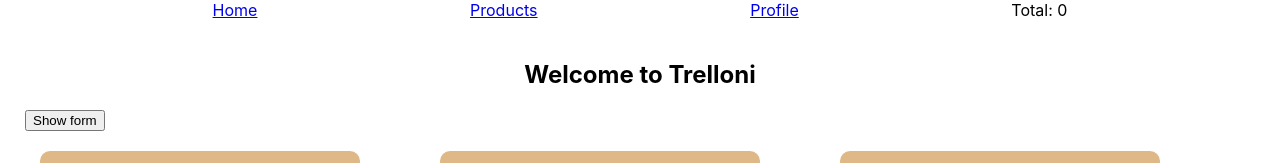
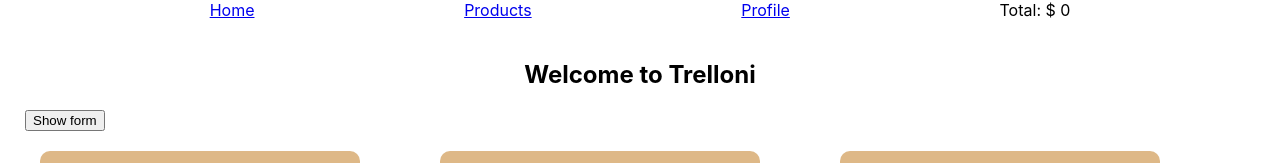
Before and after one commit to krstic-duci/trelloni, a React (Create React App) app: page /login in a window 1280 px wide. Both pictures are taken after typing "name@example.com", "Sample" into the empty fields and a click on the button "Login". Shown: the top 163 px of the page. Built offline with nearby package versions, Linux system fonts and the light colour scheme.

Commit message:
cart edits

```diff
--- a/src/components/Header.js
+++ b/src/components/Header.js
@@ -10,7 +10,7 @@ export default function Header() {
         <Link to='/'>Home</Link>
       </li>
       <li>
-        <Link to='/products?_page=1'>Products</Link>
+        <Link to='/products'>Products</Link>
       </li>
       <li>
         <Link to='/profile'>Profile</Link>
--- a/src/components/product/ProductCart.js
+++ b/src/components/product/ProductCart.js
@@ -3,5 +3,5 @@ import { useSelector } from 'react-redux';
 
 export default function ProductCart() {
   const totalPrice = useSelector((state) => state.product.totalPrice);
-  return <span>Total: {totalPrice}</span>;
+  return <span>Total: $ {totalPrice}</span>;
 }
```
